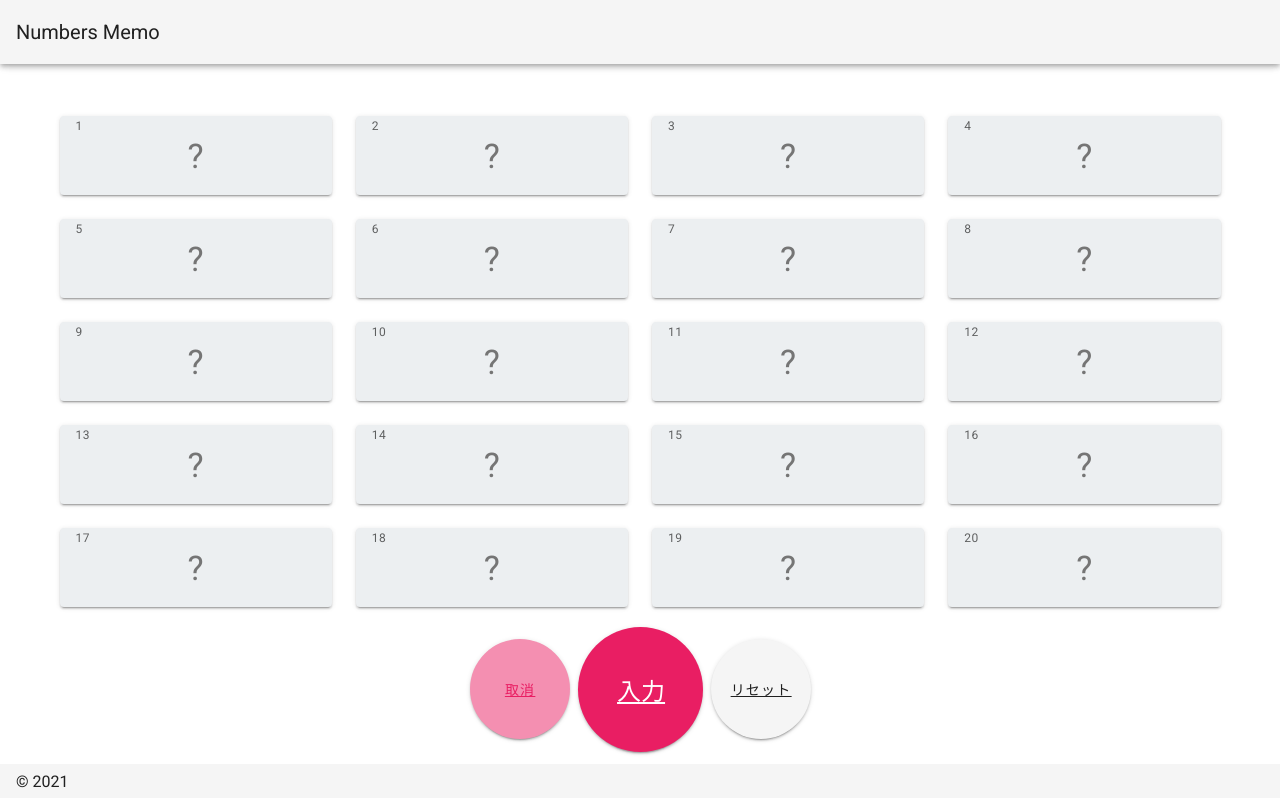
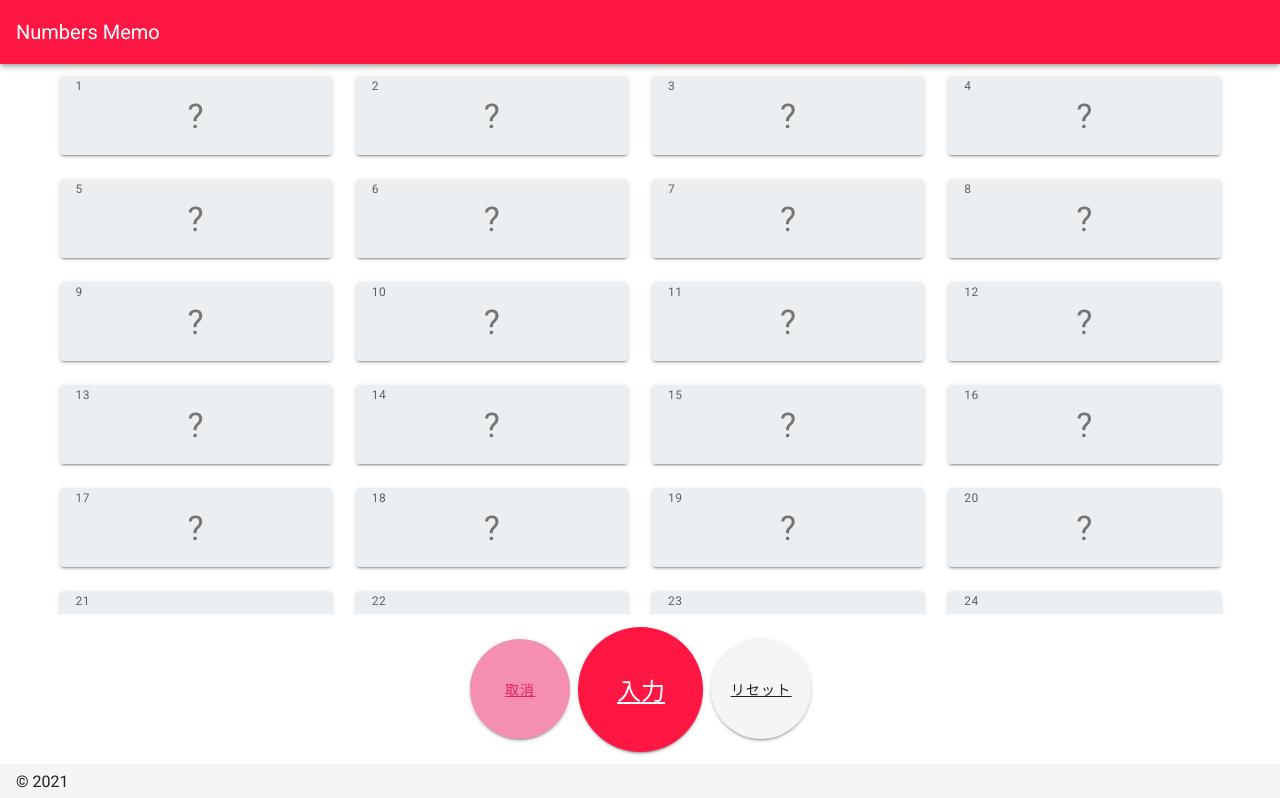
Before and after one commit to tsubachoko/numbers-memo, a Nuxt app: page / in a window 1280 px wide. Shown: the top 798 px of the page. Built offline with nearby package versions, Linux system fonts and the light colour scheme.

Commit message:
ボックス上スペース調整、色調整

```diff
--- a/layouts/default.vue
+++ b/layouts/default.vue
@@ -1,6 +1,6 @@
 <template>
   <v-app>
-    <v-app-bar fixed app>
+    <v-app-bar fixed app class="red accent-3 white--text">
       <v-toolbar-title v-text="'Numbers Memo'" />
     </v-app-bar>
     <v-main>
--- a/pages/index.vue
+++ b/pages/index.vue
@@ -1,6 +1,6 @@
 <template>
   <div>
-    <div class="mt-10" style = "padding-bottom:150px">
+    <div style = "padding-bottom:150px">
       <v-row justify="center" align="center" max-height="500">
         <v-col cols="3" v-for="index in boxNumber" :key="index">
           <v-card height=79 v-if="typeof numbers[index - 1] !== 'undefined'">
@@ -45,7 +45,7 @@
           <v-btn
             v-bind="attrs"
             v-on="on"
-            class = 'rounded-circle pink mx-2 text-h5 white--text text-decoration-underline'
+            class = 'rounded-circle red accent-3 mx-2 text-h5 white--text text-decoration-underline'
             height = "125"
             width = "125"
           >
```
